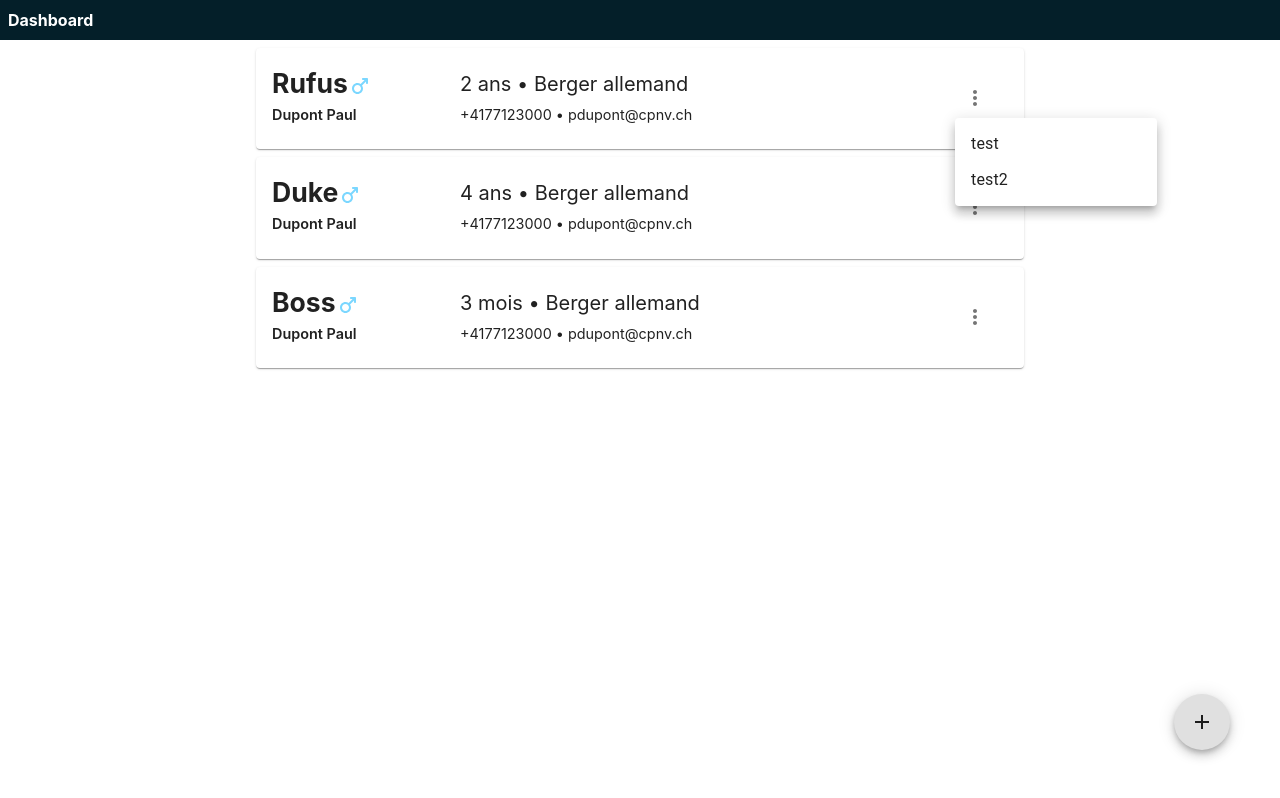
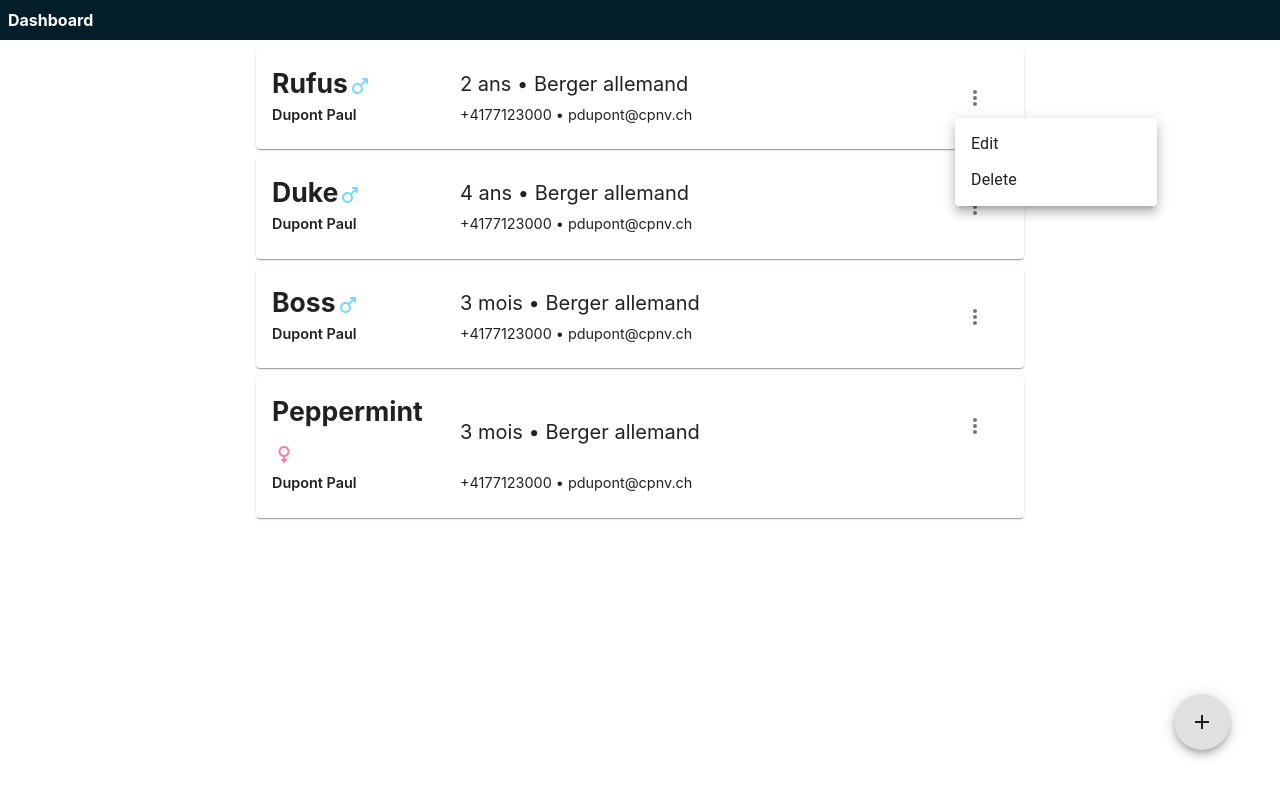
Before and after one commit to CPNV-ES/PRW3_What-The-Dog, a Next.js app: page /dogs in a window 1280 px wide. Both pictures are taken after a click on the button 975 px from the left and 98 px from the top of the page. Built offline with nearby package versions, Linux system fonts and the light colour scheme.

Commit message:
Add actions to dog card

```diff
--- a/src/pages/dogs/index.tsx
+++ b/src/pages/dogs/index.tsx
@@ -8,9 +8,10 @@ import AddIcon from '@mui/icons-material/Add';
 const paul = new Client("Paul", "Dupont", Gender.Male, "pdupont@cpnv.ch", "+4177123000");
 
 const Dogs = [
-  new Dog("Rufus", Gender.Male, new Date("2020-01-01"), "Berger allemand", paul),
-  new Dog("Duke", Gender.Male, new Date("2018-01-01"), "Berger allemand", paul),
-  new Dog("Boss", Gender.Male, new Date("2021-12-01"), "Berger allemand", paul),
+  new Dog("1", "Rufus", Gender.Male, new Date("2020-01-01"), "Berger allemand", paul),
+  new Dog("2", "Duke", Gender.Male, new Date("2018-01-01"), "Berger allemand", paul),
+  new Dog("3", "Boss", Gender.Male, new Date("2021-12-01"), "Berger allemand", paul),
+  new Dog("4", "Peppermint", Gender.Female, new Date("2021-12-01"), "Berger allemand", paul),
 ];
 
 const DogsIndex = () => {
--- a/src/types/dog.ts
+++ b/src/types/dog.ts
@@ -6,5 +6,5 @@ export enum Gender {
 }
 
 export class Dog {
-  constructor(public name: string, public gender: Gender, public birthday: Date, public breed: string, public master: Client) {}
+  constructor(public id: string, public name: string, public gender: Gender, public birthday: Date, public breed: string, public master: Client) {}
 }
--- a/src/ui/DogCard.tsx
+++ b/src/ui/DogCard.tsx
@@ -29,6 +29,10 @@ export const DogCard = ({ dog } : DogProp) => {
   const handleClose = () => {
     setAnchorEl(null);
   };
+  const cardActions = [
+    { label: "Edit", action: (id) => { alert("Edit" + id) } },
+    { label: "Delete", action: (id) => { alert("Delete" + id) } }
+  ]
 
   return (
     <Card sx={{maxWidth: 768, mx: "auto", marginY: 1}}>
@@ -76,9 +80,9 @@ export const DogCard = ({ dog } : DogProp) => {
                   },
                 }}
               >
-                {['test', 'test2'].map((option) => (
-                  <MenuItem key={option} selected={option === 'Pyxis'} onClick={handleClose}>
-                    {option}
+                {cardActions.map(({label, action}) => (
+                  <MenuItem key={label} onClick={() => { action(dog.id); handleClose(); } }>
+                    {label}
                   </MenuItem>
                 ))}
             </Menu>
```
